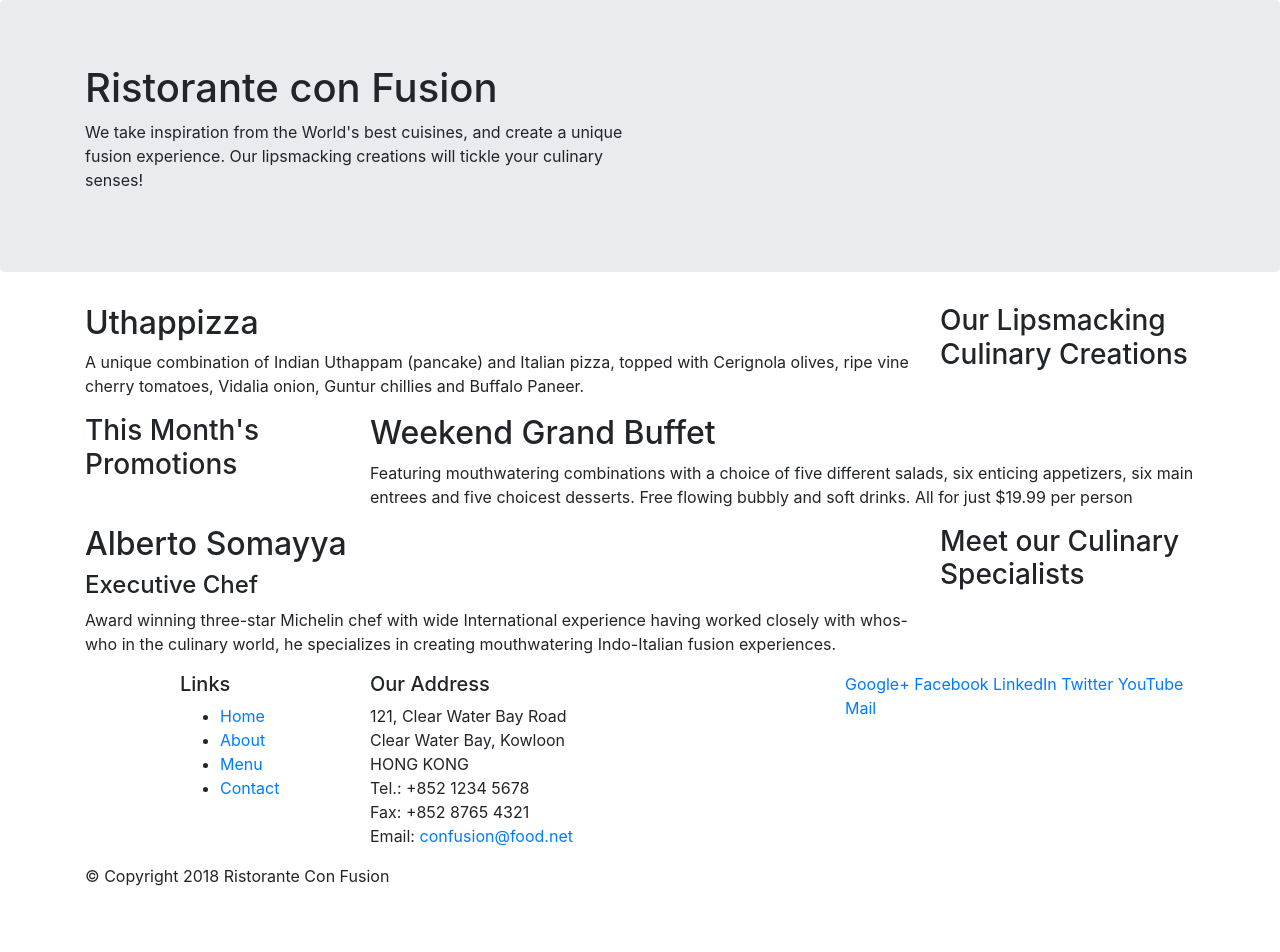
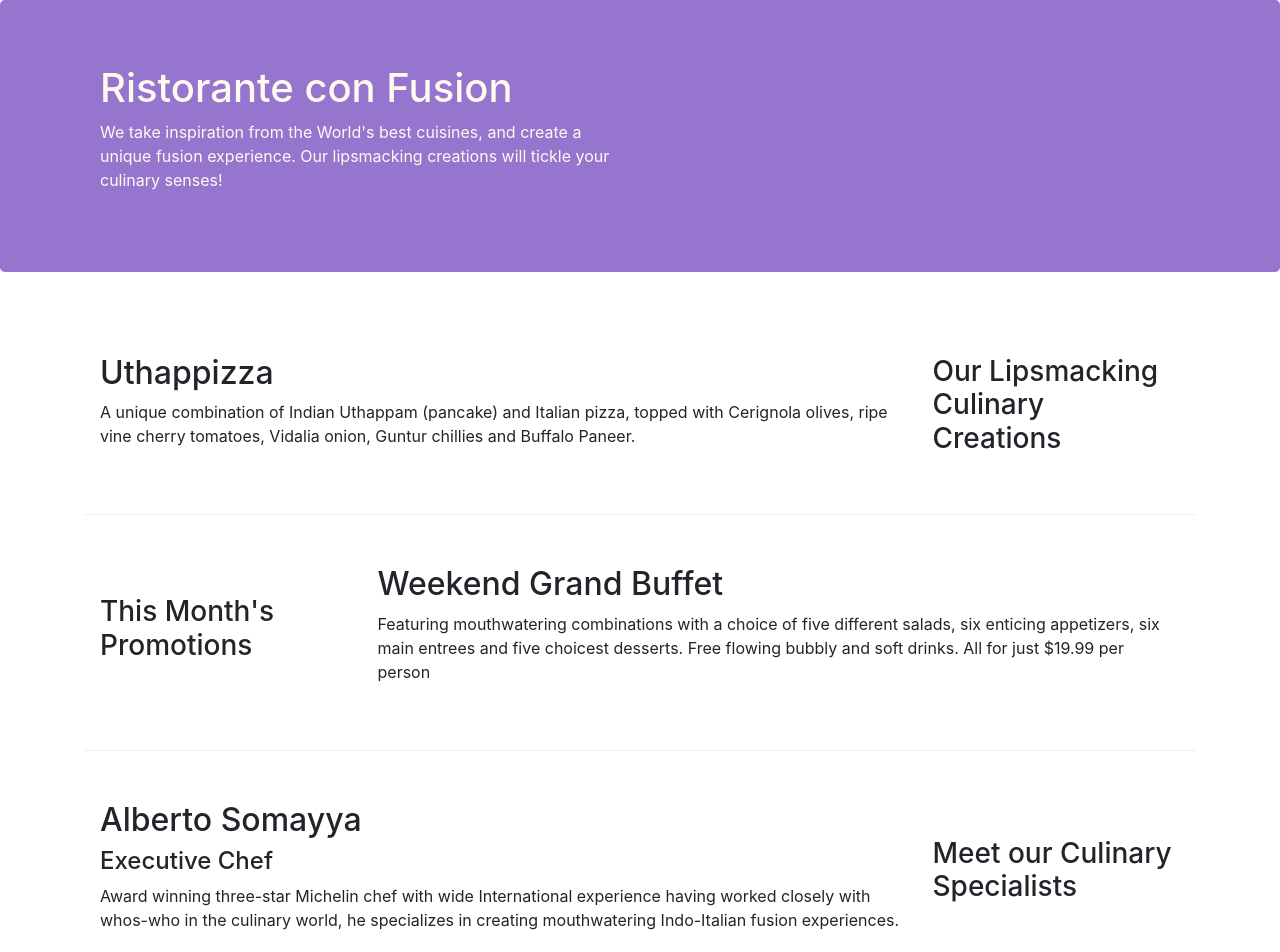
Before and after one commit to raphaelmoline/courseraFrontEnd, a website: page index.html in a window 1280 px wide. Shown: the top 952 px of the page. Before the commit the page ends 904 px from the top, so only its background shows below. Drawn offline with nearby package versions, Linux system fonts and the light colour scheme.

Commit message:
bootsrap grid part 2

```diff
--- /dev/null
+++ b/css/styles.css
@@ -0,0 +1,30 @@
+.row-header {
+    margin: 0px auto;
+    padding: 0px auto;
+}
+
+.row-content {
+    margin: 0px auto;
+    padding: 50px 0px 50px 0px;
+    border-bottom: 1px ridge;
+    min-height: 400 px;
+}
+
+.footer {
+    background-color: #D1C4E9;
+    margin: 0px auto;
+    padding: 20px 0px 20px 0px;
+}
+
+.jumbotron{
+    padding: 70px 30px 70px 30px
+    margin: 0px auto;
+    background: #9575CD;
+    color: floralwhite;
+}
+
+.address {
+    font-size: 80%;
+    margin: 0px;
+    color: #0f0f0f;
+}
--- a/index.html
+++ b/index.html
@@ -9,6 +9,7 @@
 
         <!-- Bootstrap CSS -->
         <link rel="stylesheet" href="node_modules/bootstrap/dist/css/bootstrap.min.css">
+        <link href="css/styles.css" rel="stylesheet">
         <title>Ristorante Con Fusion</title>
 </head>
 
@@ -16,7 +17,7 @@
 
     <header class="jumbotron">
         <div class="container">
-            <div class="row">
+            <div class="row row-header">
                 <div class="col-12 col-sm-6">
                     <h1>Ristorante con Fusion</h1>
                     <p>We take inspiration from the World's best cuisines, and create a unique fusion experience. Our lipsmacking creations will tickle your culinary senses!</p>
@@ -28,7 +29,7 @@
     </header>
 
     <div class="container">
-        <div class="row">
+        <div class="row row-content align-items-center">
             <div class="col-12 col-sm-4 order-sm-last col-md-3">
                 <h3>Our Lipsmacking Culinary Creations</h3>
             </div>
@@ -39,7 +40,7 @@
         </div>
 
 
-        <div class="row">
+        <div class="row row-content align-items-center">
             <div class="col-12 col-sm-4 col-md-3">
                 <h3>This Month's Promotions</h3>
             </div>
@@ -49,7 +50,7 @@
             </div>
         </div>
 
-        <div class="row">
+        <div class="row row-content align-items-center">
             <div class="col-12 col-sm-4 order-sm-last col-md-3">
                 <h3>Meet our Culinary Specialists</h3>
             </div>
@@ -61,12 +62,12 @@
         </div>
     </div>
 
-    <footer>
+    <footer class="footer">
         <div class="container">
-            <div class="row">
+            <div class="row row=footer">
                 <div class="col-4 offset-1 col-sm-2">
                     <h5>Links</h5>
-                    <ul>
+                    <ul class="list-unstyled">
                         <li><a href="#">Home</a></li>
                         <li><a href="#">About</a></li>
                         <li><a href="#">Menu</a></li>
@@ -84,8 +85,8 @@
 		              Email: <a href="mailto:confusion@food.net">confusion@food.net</a>
 		           </address>
                 </div>
-                <div class="col-12 col-sm-4">
-                    <div>
+                <div class="col-12 col-sm-4 align-self-center">
+                    <div class="text-center">
                         <a href="http://google.com/+">Google+</a>
                         <a href="http://www.facebook.com/profile.php?id=">Facebook</a>
                         <a href="http://www.linkedin.com/in/">LinkedIn</a>
@@ -95,7 +96,7 @@
                     </div>
                 </div>
            </div>
-           <div class="row">
+           <div class="row justify-content-center">
                 <div class="col-auto">
                     <p>© Copyright 2018 Ristorante Con Fusion</p>
                 </div>
```
